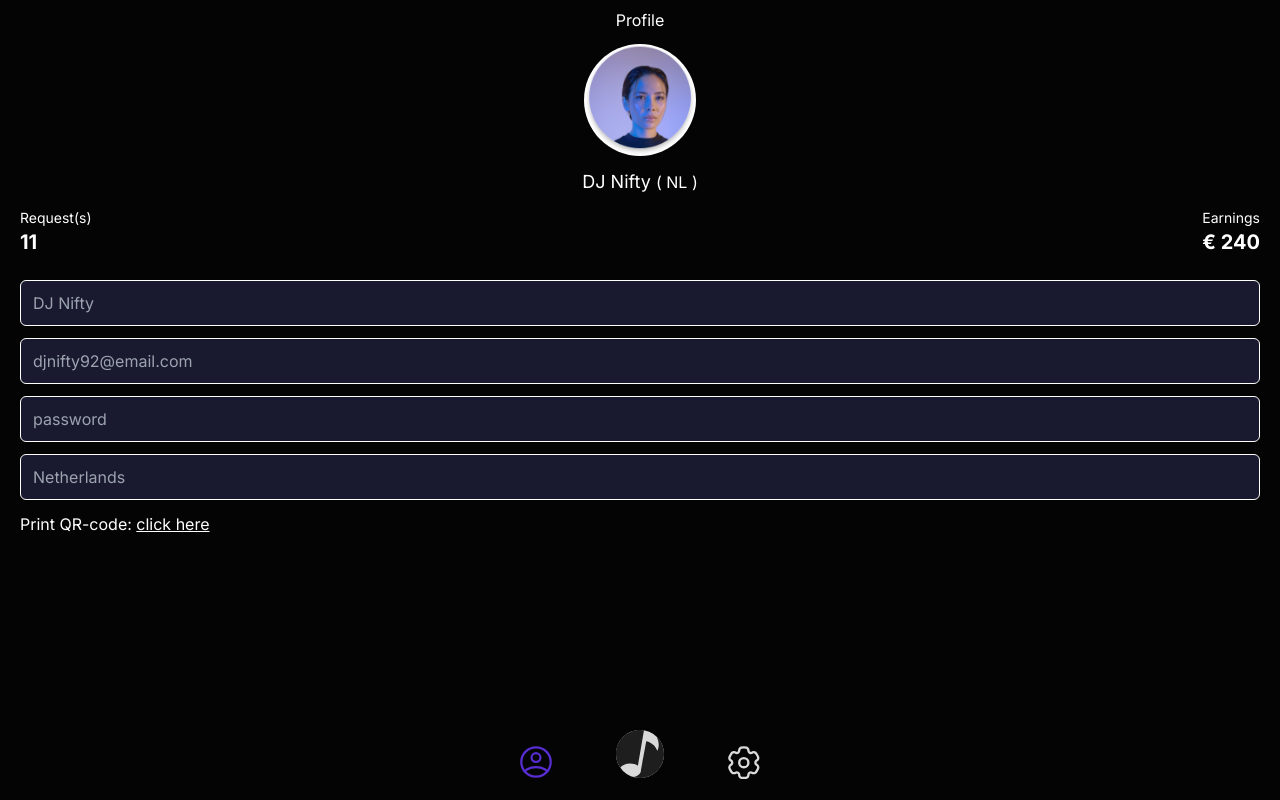
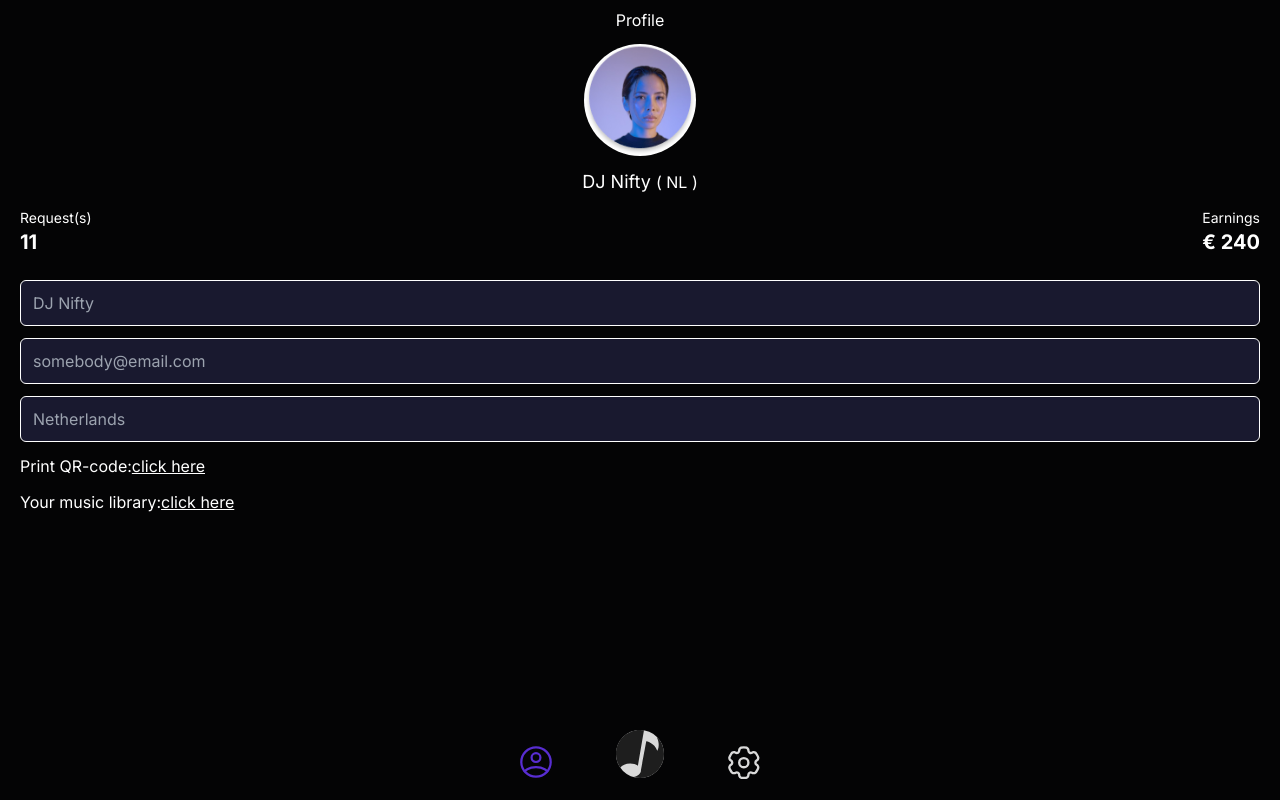
Before and after one commit to snapptech/snapp_dj_ui, a Next.js app: page /dj/profile in a window 1280 px wide. Built offline with nearby package versions, Linux system fonts and the light colour scheme; no server answers.

Commit message:
updating username

```diff
--- a/package.json
+++ b/package.json
@@ -31,7 +31,8 @@
     "react-phone-input-2": "^2.15.1",
     "react-qr-code": "^2.0.11",
     "tailwindcss": "3.3.2",
-    "typescript": "5.1.6"
+    "typescript": "5.1.6",
+    "usehooks-ts": "^2.9.1"
   },
   "devDependencies": {
     "@types/dom-to-image": "^2.6.4",
--- a/src/pages/dj/profile.tsx
+++ b/src/pages/dj/profile.tsx
@@ -2,7 +2,11 @@ import { Avatar } from "@/lib/components/Avatar";
 import { IconTabs } from "@/lib/components/IconTabs";
 import { Input } from "@/lib/components/Input";
 import Link from "next/link";
+import { useEffect } from "react";
 import { useForm } from "react-hook-form";
+import { User, getUser, updateUser } from "@/lib/modals/user";
+import { useAuthContext } from "@/lib/auth/AuthContext";
+import { AuthLayoutWrapper } from "@/lib/auth/AuthLayout";
 
 const Info = ({ leftTitle, leftValue, rightTitle, rightValue }: any) => (
   <div className="flex justify-between">
@@ -17,15 +21,57 @@ const Info = ({ leftTitle, leftValue, rightTitle, rightValue }: any) => (
   </div>
 );
 
+let updateUserTimeout: ReturnType<typeof setTimeout>;
+
 const ProfileForm = () => {
-  const { register } = useForm();
+  const { register, setValue, watch } = useForm<User>();
+  const { user: authUser } = useAuthContext();
+
+  useEffect(() => {
+    async function updateUserSettings() {
+      if (!authUser) return;
+      const user = await getUser(authUser.uid);
+      const userData = user.result;
+
+      if (user.error || !userData) return;
+
+      setValue("name", userData.name);
+      setValue("email", authUser.email ?? "");
+      setValue("countryCode", userData.countryCode);
+    }
+
+    updateUserSettings();
+  }, [authUser, setValue]);
+
+  useEffect(() => {
+    const subscription = watch((value, { name, type }) => {
+      if (!authUser || !name) return;
+      if (updateUserTimeout) {
+        clearTimeout(updateUserTimeout);
+      }
+      updateUserTimeout = setTimeout(() => {
+        console.log("updating user", name, value);
+        updateUser(authUser.uid, { [name]: value[name] });
+      }, 500);
+    });
+
+    return () => {
+      subscription.unsubscribe();
+      if (updateUserTimeout) {
+        clearTimeout(updateUserTimeout);
+      }
+    };
+  }, [watch]);
+
   return (
     <form>
       <div className="flex flex-col justify-between gap-3 pt-3">
         <Input register={register("name")} placeholder="DJ Nifty" />
-        <Input register={register("email")} placeholder="djnifty92@email.com" />
-        <Input register={register("password")} placeholder="password" />
-        <Input register={register("country")} placeholder="Netherlands" />
+        <Input
+          register={register("email", { disabled: true })}
+          placeholder="somebody@email.com"
+        />
+        <Input register={register("countryCode")} placeholder="Netherlands" />
       </div>
     </form>
   );
@@ -54,7 +100,13 @@ const Profile = () => {
         </div>
         <ProfileForm />
         <p className="text-bold pt-3">
-          Print QR-code:{" "}
+          Print QR-code:
+          <Link href="/dj/code" className="underline">
+            click here
+          </Link>
+        </p>
+        <p className="text-bold pt-3">
+          Your music library:
           <Link href="/dj/code" className="underline">
             click here
           </Link>
@@ -65,4 +117,4 @@ const Profile = () => {
   );
 };
 
-export default Profile;
+export default AuthLayoutWrapper(Profile);
```
